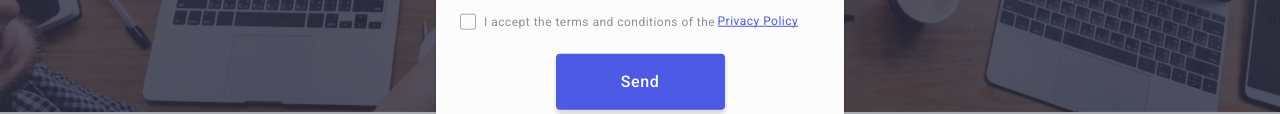
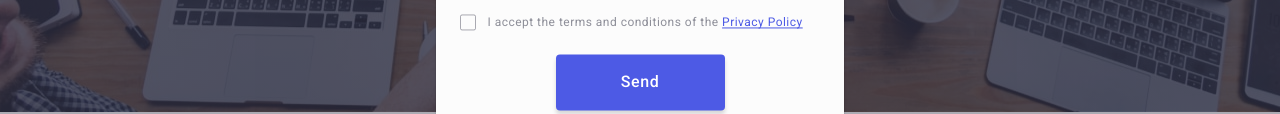
Before and after one commit to ZiRazok/goit-markup-hw-05, a plain HTML site: page index.html in a window 1280 px wide. Shown: the part 561-675 px from the top of the page. Drawn offline with nearby package versions, Linux system fonts and the light colour scheme.

Commit message:
Changes 5

```diff
--- a/css/styles.css
+++ b/css/styles.css
@@ -762,7 +762,6 @@ textarea {
 }
 
 .modal-checkbox-label {
-    display: flex;
     align-items: center;
     font-size: 12px;
     line-height: 1.17;
@@ -803,7 +802,6 @@ textarea {
     text-decoration: underline;
     text-decoration-skip-ink: none;
     color: #4d5ae5;
-    margin-left: .2em;
 }
 
 .modal-btn-submit {
```
